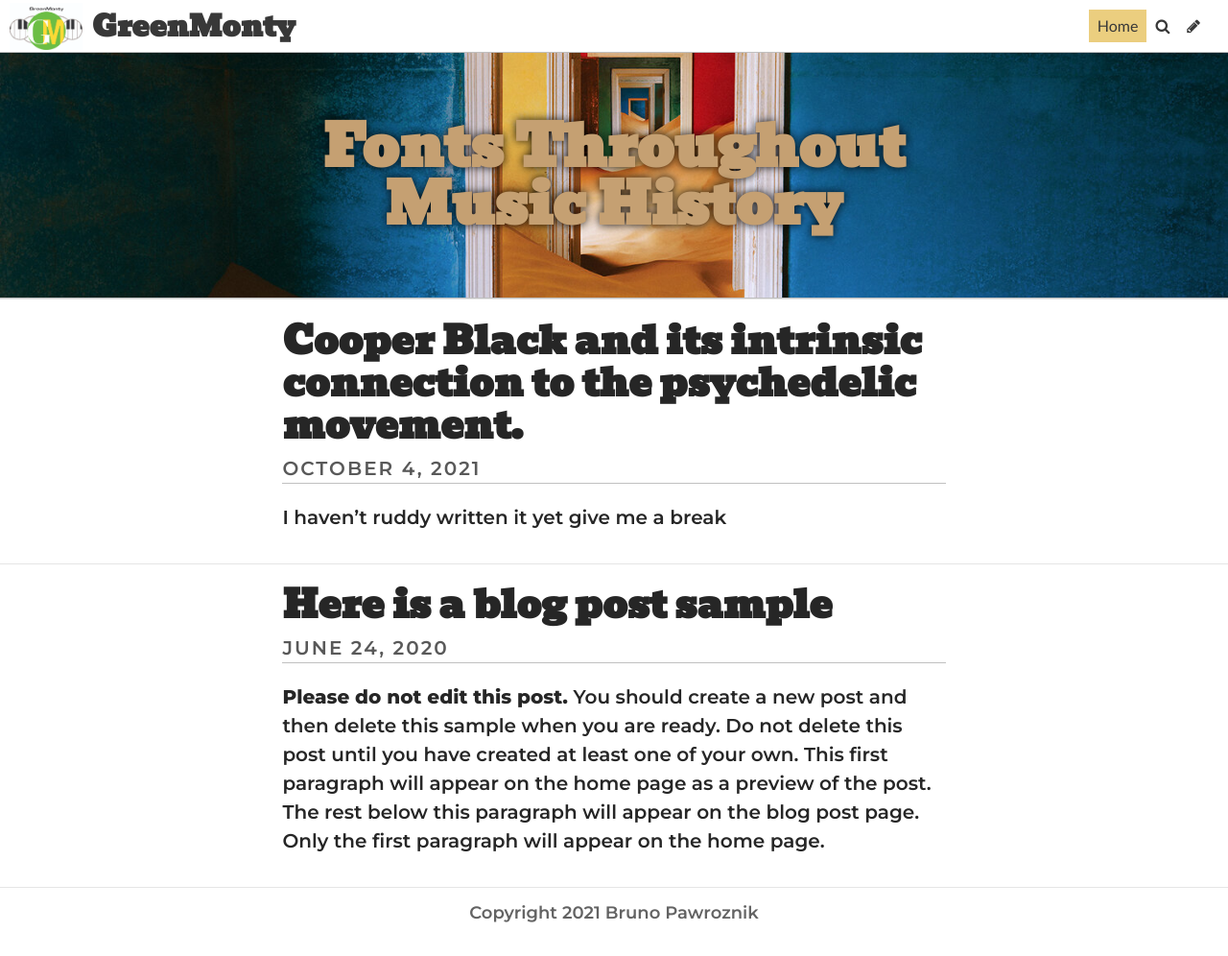
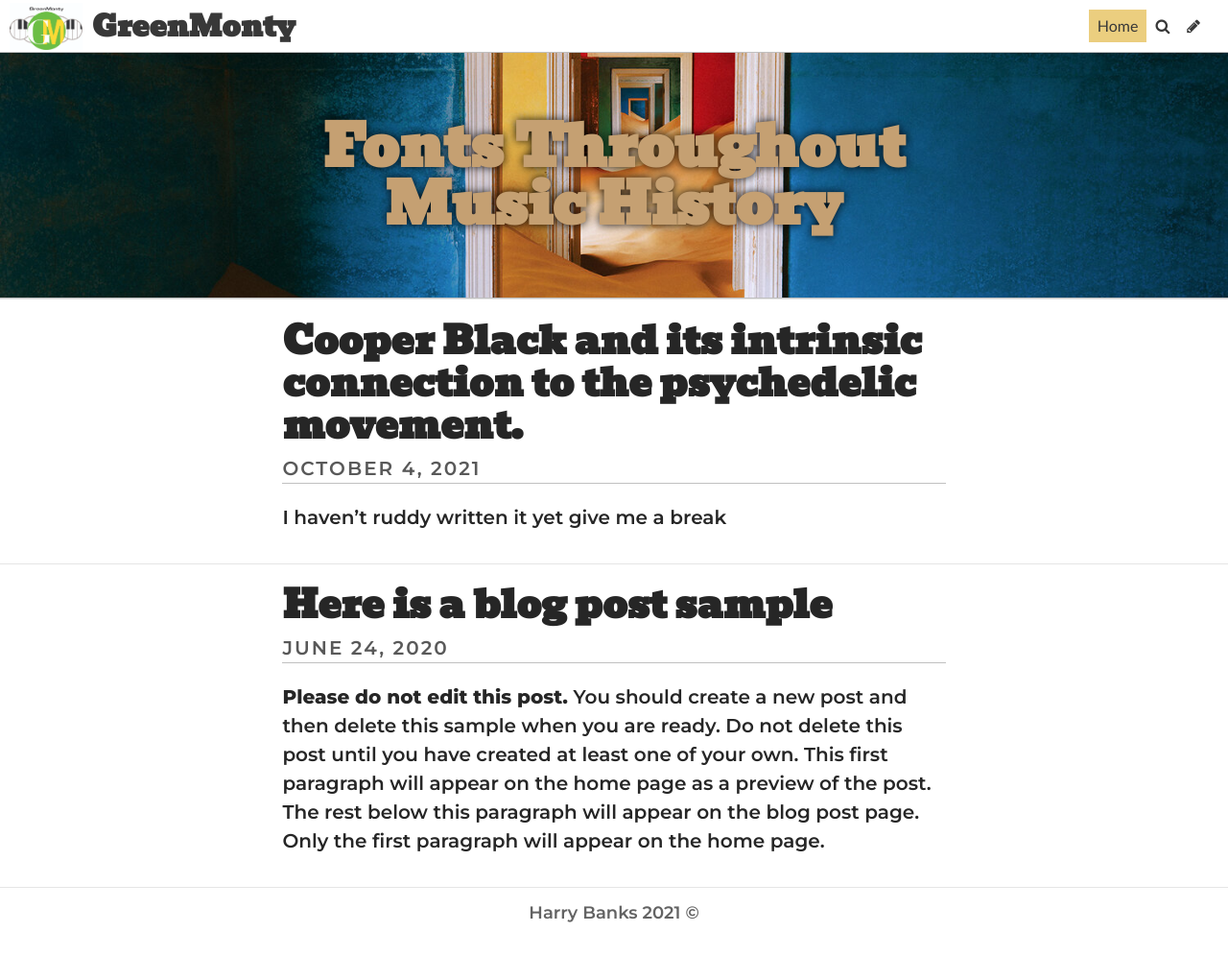
Before and after one commit to hbanks01/MontyBurnsSite, a Jekyll site: the page built from index.html, in a window 1280 px wide. Shown: the whole page at 96% size. Built offline with Jekyll 4.4.1, drawn with Linux system fonts in a browser that asks for light colours; some web fonts are replaced; the list of posts is cut into pages by our own code.

Commit message:
Update Settings “general”

```diff
--- a/_data/settings.yml
+++ b/_data/settings.yml
@@ -1,6 +1,6 @@
 title: GreenMonty
 description: A website with a blog
-footer_text: Copyright 2021 Bruno Pawroznik
+footer_text: Harry Banks 2021 ©
 header_feature_image: ../uploads/19-tame-impala-the-slow-rush-neil-krug.jpg
 header_text: Fonts Throughout Music History
 header_text_color: "#c5a072"
```
